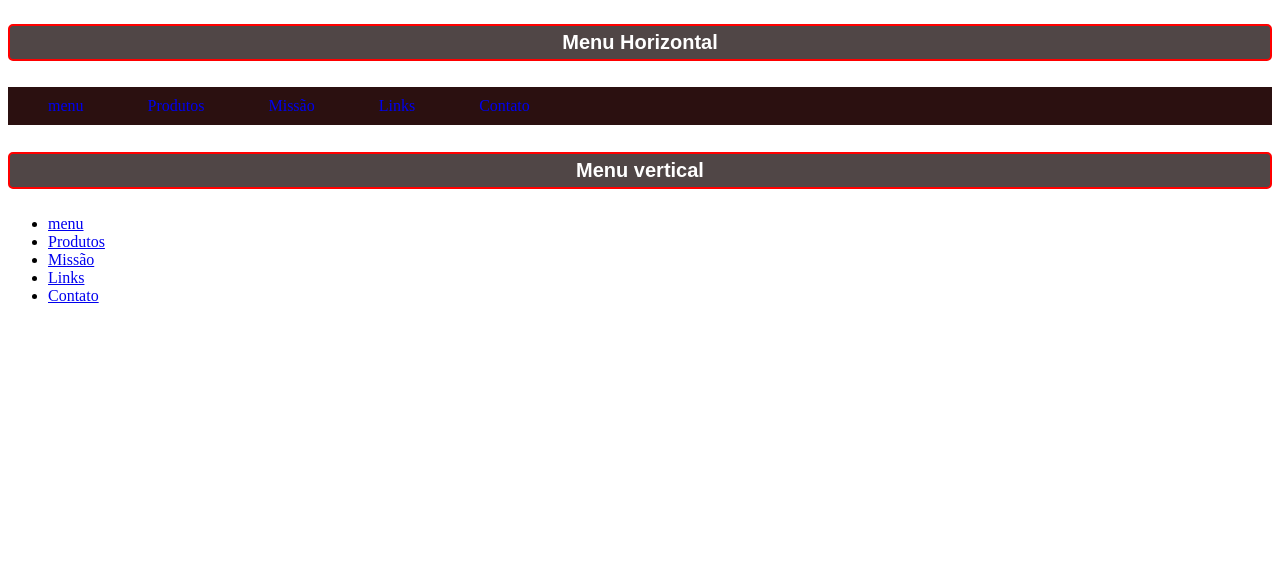
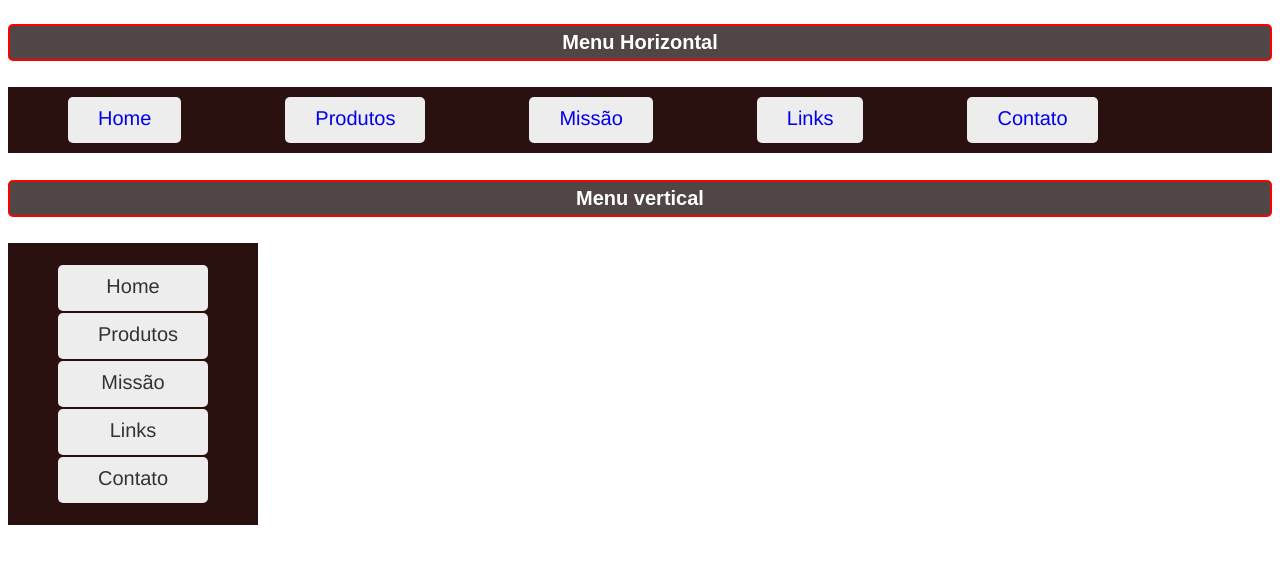
Before and after one commit to jotape-senai/estudos_html, a plain HTML site: page menus/menu.html in a window 1280 px wide. Shown: the part 105-668 px from the top of the page. Drawn offline with Linux system fonts and the light colour scheme.

Commit message:
trabalho sobre menus

```diff
--- a/menus/css/estilo.css
+++ b/menus/css/estilo.css
@@ -10,7 +10,8 @@ h1{
     border-radius: 10px;
     padding: 10px;
 }
-h4{
+
+h4 {
     font-size: 20px;
     color: white;
     background-color: rgb(80, 70, 70);
@@ -23,16 +24,72 @@ h4{
     padding: 5px;
 }
 
+/* Menu Horizontal */
+
 #menu ul {
     padding: 10px;
     margin: 0;
     background-color: #2b1010;
     list-style: none;
 }
+
 #menu ul li {
     display: inline;
 }
+
 #menu ul li a {
     padding: 10px 30px;
     text-decoration: none;
+    background-color: #ededed;
+    /* Faz o link se comportar como caixinha, mas fica na mesma linha */
+    display: inline-block;
+    border-bottom: 3px solid #ededed;
+    font-family: 'Franklin Gothic Medium', 'Arial Narrow', Arial, sans-serif;
+    font-size: 20px;
+    border-radius: 5px;
+    margin: 0 50px;
 }
+
+#menu ul li a:hover{
+    background-color: #b5d45d;
+    color: #2d19e2;
+    border-bottom: 3px solid #EA0000;
+}
+
+/* Menu Vertical */
+
+/* Selecionar o ul que estiver dentro do elemento id menuv */
+#menuv ul {
+    /* Remove as bolinhas / marcadores padrão da lista */
+    list-style-type: none;
+    /* Zera a margem esquerda */
+    margin-left: 0;
+    /* Espaço interno do ul: 20px em cima/baixo e 50px nas laterais */
+    padding: 20px 50px;
+    /* Largura fixa da área do menu */
+    width: 150px;
+    background-color: #2b1010;
+}
+
+/* Seleciona os links <a> dentro de cada <li> daquele <ul> do #menuv */
+#menuv ul li a{
+    /* faz cada link virar um bloco(ocupa a linha inteira do menu) */
+    /* isso é que deixa os itens empilhados verticalmente e toda a linha clicavel */
+    display: block;
+    padding: 10px 40px;
+    background-color: #ededed;
+    color: #333;
+    text-decoration: none;
+    text-align: center;
+    border-bottom: 3px solid #ededed;
+    font-family: 'Franklin Gothic Medium', 'Arial Narrow', Arial, sans-serif;
+    font-size: 20px;
+    border-radius: 5px;
+    margin: 2px 0px;
+}
+
+#menuv ul li a:hover{
+    background-color: #b5d45d;
+    color: #2d19e2;
+    border-bottom: 3px solid #EA0000;
+}
--- a/menus/manu.html
+++ b/menus/menu.html
@@ -15,7 +15,7 @@
     <h4>Menu Horizontal</h4>
     <div id="menu">
         <ul>
-            <li><a href="#">menu</a></li>
+            <li><a href="#">Home</a></li>
             <li><a href="#">Produtos</a></li>
             <li><a href="#">Missão</a></li>
             <li><a href="#">Links</a></li>
@@ -25,7 +25,7 @@
     <h4>Menu vertical</h4>
     <div id="menuv">
         <ul>
-            <li><a href="#">menu</a></li>
+            <li><a href="#">Home</a></li>
             <li><a href="#">Produtos</a></li>
             <li><a href="#">Missão</a></li>
             <li><a href="#">Links</a></li>
```
